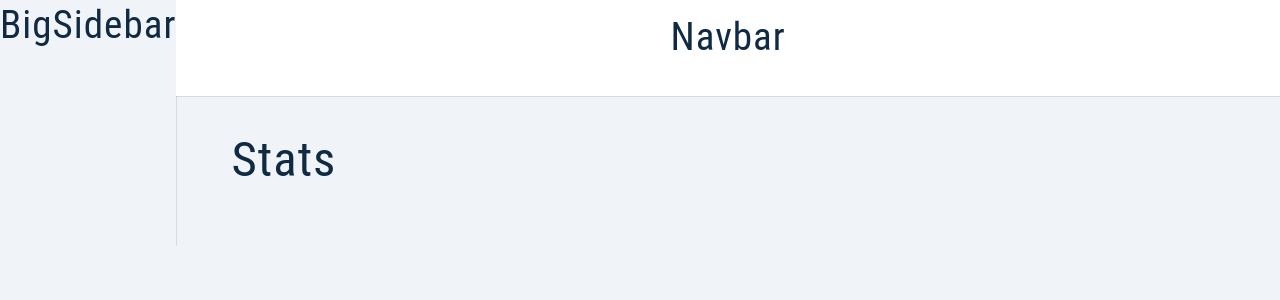
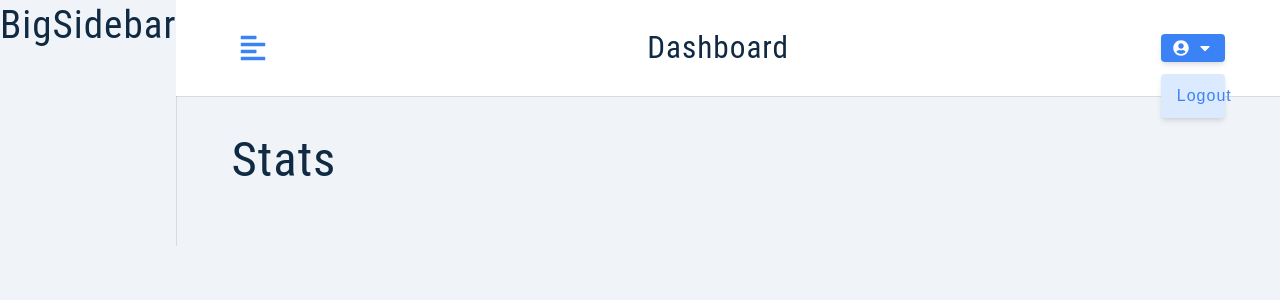
Before and after one commit to ajitjadhav701/jobster-with-redux, a React (Create React App) app: page / in a window 1280 px wide. Shown: the top 300 px of the page. Built offline with nearby package versions, Linux system fonts and the light colour scheme.

Commit message:
done with navbar structure.

```diff
--- a/package.json
+++ b/package.json
@@ -11,6 +11,7 @@
     "normalize.css": "^8.0.1",
     "react": "^18.2.0",
     "react-dom": "^18.2.0",
+    "react-icons": "^4.4.0",
     "react-redux": "^8.0.2",
     "react-router-dom": "^6.3.0",
     "react-scripts": "5.0.1",
--- a/src/components/Navbar.js
+++ b/src/components/Navbar.js
@@ -1,10 +1,48 @@
-import React from 'react'
-import Wrapper from '../assets/wrappers/Navbar'
+import Wrapper from '../assets/wrappers/Navbar';
+import { FaAlignLeft, FaUserCircle, FaCaretDown } from 'react-icons/fa';
+import Logo from './Logo';
+import { useState } from 'react';
+import { useDispatch, useSelector } from 'react-redux';
+
 
 const Navbar = () => {
+  const { user } = useSelector((store) => store.user);
+  const dispatch = useDispatch();
+
+
   return (
-    <Wrapper>
-        <h2>Navbar</h2>
+  <Wrapper>
+      <div className='nav-center'>
+        <button type='button' className='toggle-btn' onClick={()=> console.log('toggle sidebar')}>
+          <FaAlignLeft />
+        </button>
+        <div>
+          <Logo />
+          <h3 className='logo-text'>dashboard</h3>
+        </div>
+        <div className='btn-container'>
+          <button
+            type='button'
+            className='btn'
+            onClick={() => {console.log('toggle logout dropdown')}}
+          > <FaUserCircle/>
+            {user?.name}
+            <FaCaretDown/>
+           </button>
+
+          <div className= 'dropdown show-dropdown'>
+            <button
+              type='button'
+              className='dropdown-btn'
+              onClick={() => {
+               console.log('logout user')
+              }}
+            >
+              logout
+            </button>
+          </div>
+        </div>
+      </div>
     </Wrapper>
   )
 }
```
Also changed, not shown: 1 other file (tests, documents, lock files or other folders).
